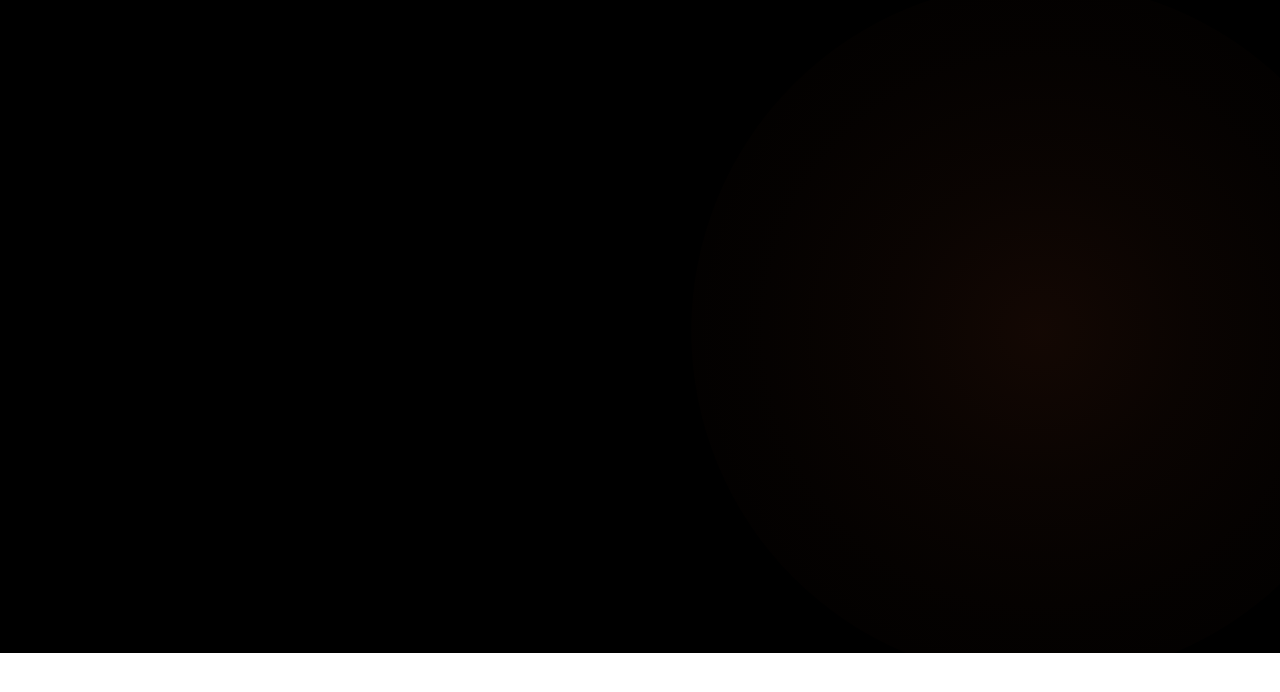
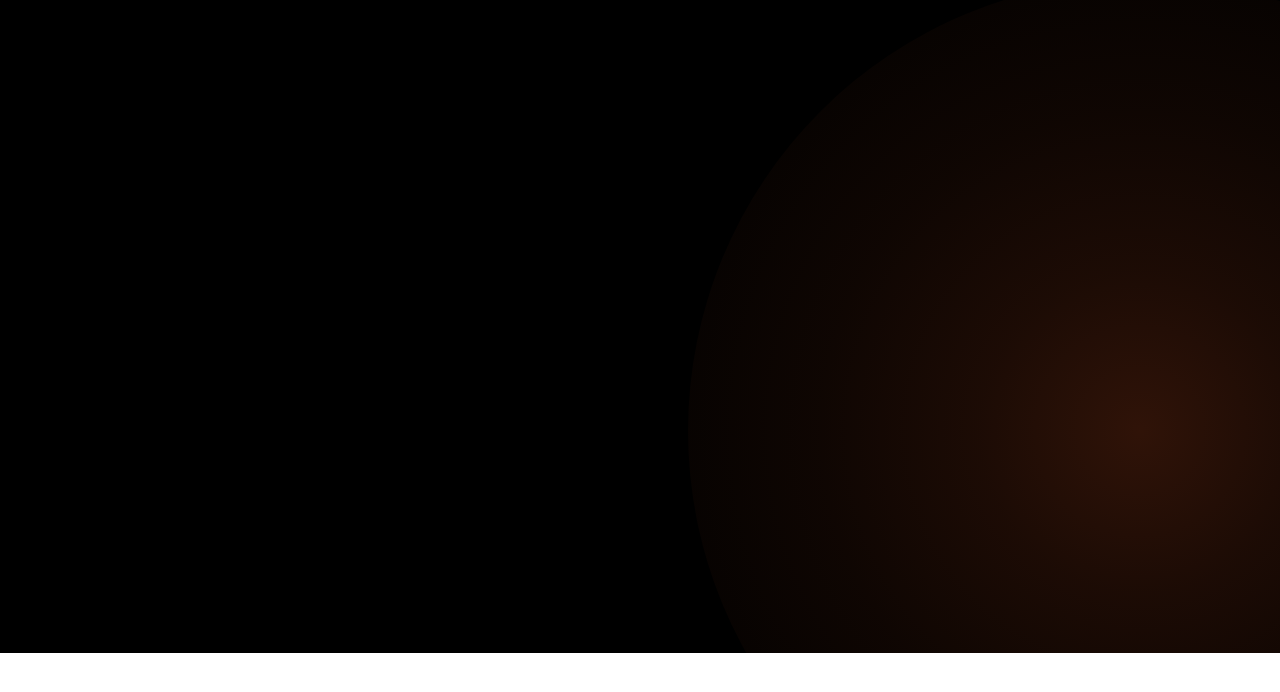
Before and after one commit to m2kky/lastone, a React (Vite) app: page / in a window 1280 px wide. Shown: the part 5314-6006 px from the top of the page. Built offline with nearby package versions, Linux system fonts and the light colour scheme.

Commit message:
Fix spotlight timing - make it stay longer and stronger before sessions appear

```diff
--- a/src/components/SpeakingSection.jsx
+++ b/src/components/SpeakingSection.jsx
@@ -59,17 +59,17 @@ export default function SpeakingSection() {
     offset: ["start end", "end start"],
   });
 
-  // Spotlight animation
-  const spotlightScale = useTransform(scrollYProgress, [0, 0.3], [1, 0.8]);
-  const spotlightOpacity = useTransform(scrollYProgress, [0, 0.3], [1, 0.3]);
+  // Spotlight animation - stays longer
+  const spotlightScale = useTransform(scrollYProgress, [0, 0.6], [1, 0.7]);
+  const spotlightOpacity = useTransform(scrollYProgress, [0, 0.6], [1, 0.4]);
 
-  // Content animations
-  const contentY = useTransform(scrollYProgress, [0, 0.5], [0, -50]);
-  const contentOpacity = useTransform(scrollYProgress, [0, 0.3], [1, 0]);
+  // Content animations - fade out later
+  const contentY = useTransform(scrollYProgress, [0, 0.7], [0, -50]);
+  const contentOpacity = useTransform(scrollYProgress, [0, 0.5], [1, 0]);
 
-  // Sessions grid animation
-  const sessionsY = useTransform(scrollYProgress, [0.2, 0.8], [100, 0]);
-  const sessionsOpacity = useTransform(scrollYProgress, [0.2, 0.4], [0, 1]);
+  // Sessions grid animation - starts later
+  const sessionsY = useTransform(scrollYProgress, [0.4, 0.9], [100, 0]);
+  const sessionsOpacity = useTransform(scrollYProgress, [0.4, 0.6], [0, 1]);
 
   return (
     <section ref={sectionRef} className="speaking-section" role="region" aria-labelledby="speaking-title">
--- a/src/components/speaking.css
+++ b/src/components/speaking.css
@@ -42,24 +42,33 @@
   top: 50%;
   left: 50%;
   transform: translate(-50%, -50%);
-  width: 600px;
-  height: 600px;
+  width: 700px;
+  height: 700px;
   background: radial-gradient(
     circle,
-    rgba(235, 94, 40, 0.15) 0%,
-    rgba(235, 94, 40, 0.08) 30%,
-    rgba(235, 94, 40, 0.03) 60%,
+    rgba(235, 94, 40, 0.25) 0%,
+    rgba(235, 94, 40, 0.15) 25%,
+    rgba(235, 94, 40, 0.08) 50%,
+    rgba(235, 94, 40, 0.03) 75%,
     transparent 100%
   );
   border-radius: 50%;
   z-index: 2;
   pointer-events: none;
+  transition: all 0.3s ease;
 }
 
 @media (min-width: 768px) {
   .spotlight {
-    width: 800px;
-    height: 800px;
+    width: 900px;
+    height: 900px;
+  }
+}
+
+@media (min-width: 1024px) {
+  .spotlight {
+    width: 1000px;
+    height: 1000px;
   }
 }
 
```
